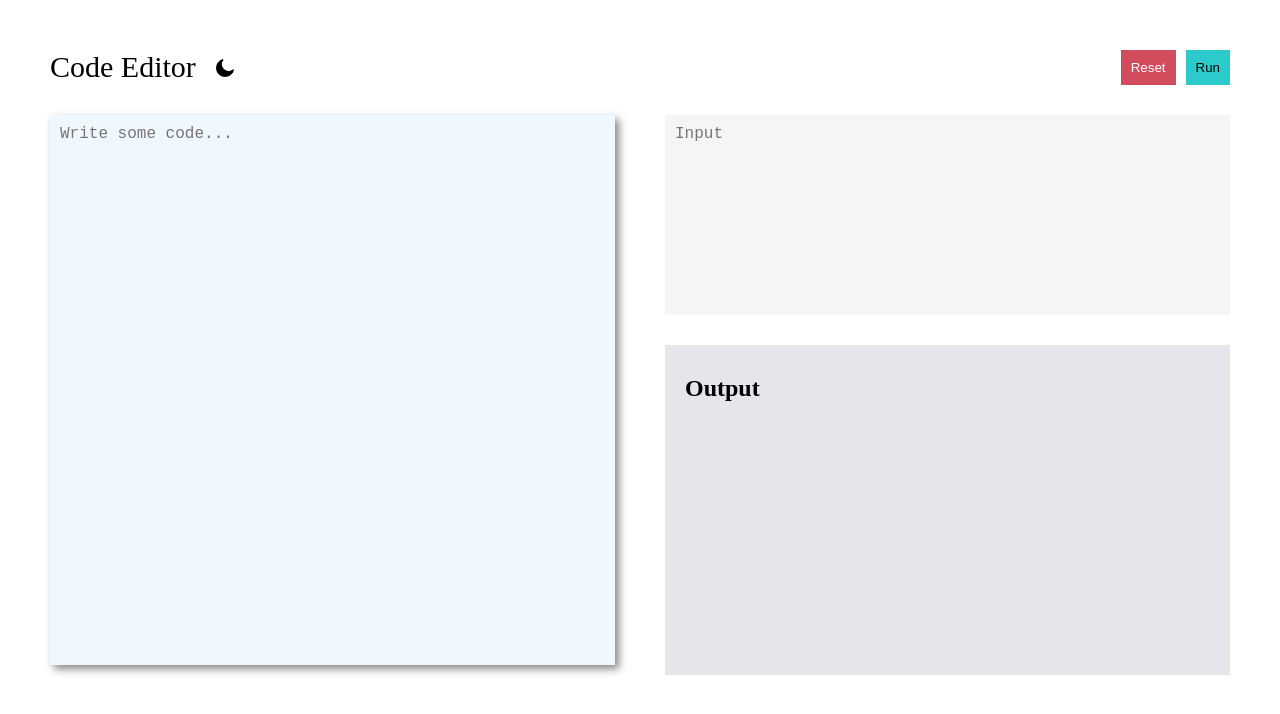
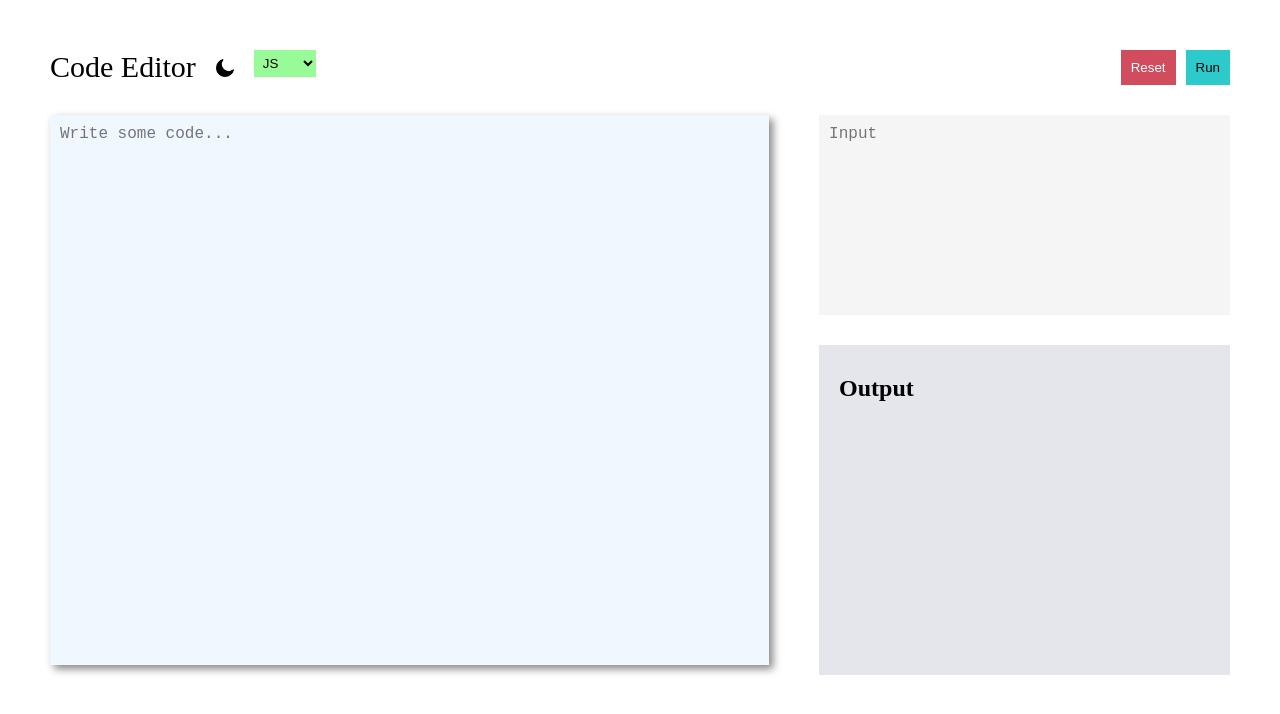
Before and after one commit to riyasavant/editor-web, a React (Create React App) app: page / in a window 1280 px wide. Shown: the top 714 px of the page. Built offline with nearby package versions, Linux system fonts and the light colour scheme.

Commit message:
Language support

```diff
--- a/src/App.css
+++ b/src/App.css
@@ -8,13 +8,13 @@ body {
 }
 
 .code-section {
-    width: 50%;
+    width: 70%;
 }
 
 .output-section {
     margin-top: 30px;
     margin-left: 50px;
-    width: 50%;
+    width: 40%;
 }
 
 .light {
--- a/src/App.js
+++ b/src/App.js
@@ -37,7 +37,7 @@ function App() {
 
   return (
     <div className={`content ${lightTheme ? 'light' : 'dark'}`}>
-        <Header lightTheme={lightTheme} changeTheme={changeTheme}/>
+        <Header lightTheme={lightTheme} changeTheme={changeTheme} changeLanguage={handleLanguage}/>
         <div className="editor">
           <div className="code-section">
             <Editor code={code} handleCode={handleCode} language="js" lightTheme={lightTheme}/>
--- a/src/Components/Header/index.js
+++ b/src/Components/Header/index.js
@@ -3,12 +3,25 @@ import dark from "../../assets/moon.png";
 import light from "../../assets/sun.png";
 import "./index.css";
 
-export default function Header({lightTheme, changeTheme}) {
+export default function Header({lightTheme, changeTheme, handleLanguage}) {
     return(
         <div style={{display: 'flex', justifyContent: 'space-between'}}>
             <div className="flex">
                 <div style={{fontSize: '30px', marginRight: '20px'}}>Code Editor</div>
                 <div onClick={changeTheme} style={{cursor: 'pointer', display: 'flex', alignItems: 'center'}}><img src={lightTheme ? dark : light} alt="Theme Icon" height="18px" width="18px"/></div>
+
+                <div>
+                    <select
+                        onChange={handleLanguage}
+                        style={{cursor: 'pointer', padding: '5px', border: 'none', background: 'palegreen', marginLeft: '20px'}}
+                    >
+                        <option value="JS">JS</option>
+                        <option value="CPP">CPP</option>
+                        <option value="JAVA">JAVA</option>
+                        <option value="C">C</option>
+                    </select>
+                </div>
+
             </div>
             <div className="flex">
                 <button style={{padding: '10px', border: 'none', background: '#D14D5D', marginRight: '10px', color: 'white'}}>Reset</button>
```
